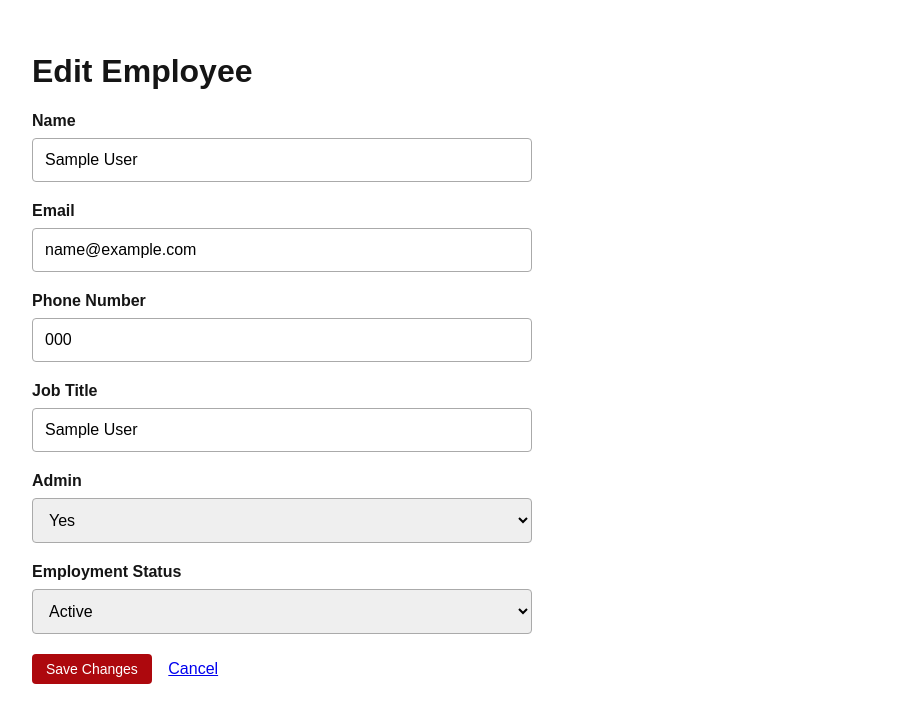
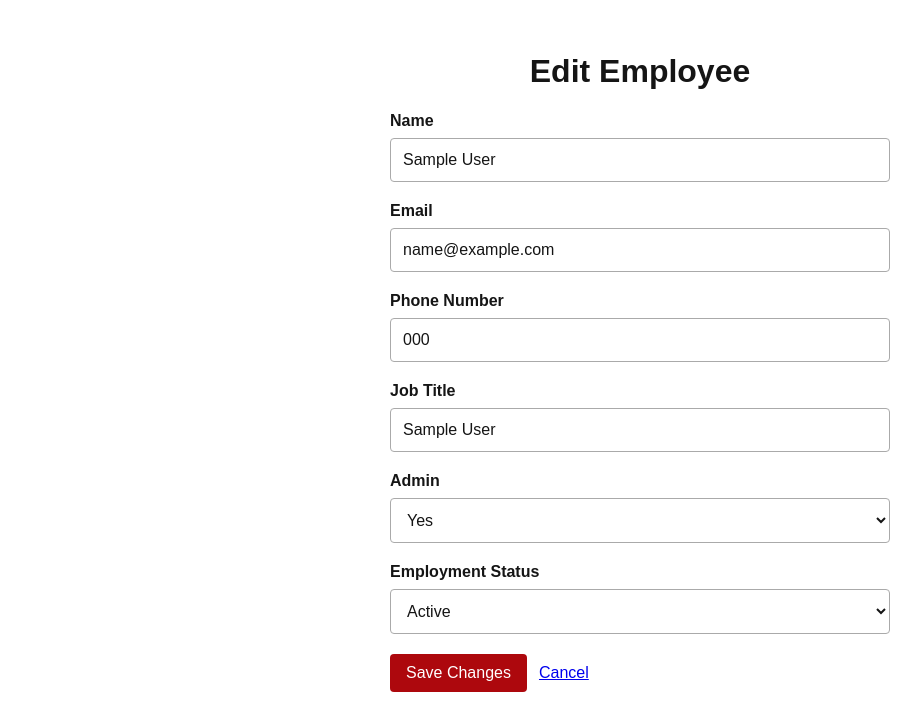
Before and after one commit to ryan4336/ToolTrack-WebApp, a Flask app: page /employees/1/edit in a window 1280 px wide. Shown: the part 90-814 px from the top of the page, without its empty margins (0-921 px from the left). Before the commit the page ends 774 px from the top, so only its background shows below. Run offline with Flask 3, Linux system fonts and the light colour scheme; tables that the repository leaves empty hold one stand-in row (values such as "Sample post"); parts of the project's set-up code (start-up, migrations or seed data) failed here and were passed over.

Commit message:
Consolidated shared form and button styles. Reused common styles across forms and centered forms and their headings

```diff
--- a/static/style.css
+++ b/static/style.css
@@ -194,26 +152,6 @@ body {
 
 .employees-header h1 {
     margin: 0;
-}
-
-/* Use the company red for the employee buttons */
-.add-employee-button,
-.edit-employee-button {
-    display: inline-block;
-    background-color: #ad080d;
-    color: white;
-    border: none;
-    border-radius: 4px;
-    padding: 10px 16px;
-    font: inherit;
-    text-decoration: none;
-    cursor: pointer;
-}
-
-/* Darken the buttons when the mouse is over them */
-.add-employee-button:hover,
-.edit-employee-button:hover {
-    background-color: #87060a;
 }
 
 /* Add a border around the table and allow scrolling left and right if table shrinks */
@@ -258,11 +196,6 @@ body {
     border-bottom: none;
 }
 
-/* Keep the Edit buttons smaller than the Add Employee button */
-.edit-employee-button {
-    padding: 7px 14px;
-    font-size: 14px;
-}
 
 .div-container {
     position: relative;
@@ -283,18 +215,94 @@ body {
     font-weight: bold;
     z-index: 10;
 }
-/* ---------------- EMPLOYEE EDIT FORM ----------------
-------------------------------------------------
-------------------------------------------------*/
 
-/* Limit the edit form's width */
-.employee-edit-form {
-    max-width: 500px;
+/* ---------------- SHARED BUTTONS ---------------- */
+/* ------------------------------------------------ */
+/* ------------------------------------------------ */
+
+/* Use this class for action buttons and links styled as buttons */
+.button {
+    display: inline-block;
+    padding: 10px 16px;
+    border: none;
+    border-radius: 4px;
+    background-color: var(--hulett-red);
+    color: var(--text-light);
+    font: inherit;
+    text-align: center;
+    text-decoration: none;
+    cursor: pointer;
 }
 
-/* Separate Save Changes from the Cancel link */
-.employee-edit-form button {
-    margin-right: 12px;
+.button:hover {
+    background-color: #87060a;
+}
+
+/* Add this class for smaller buttons inside tables */
+.button-small {
+    padding: 7px 14px;
+    font-size: 14px;
+}
+
+/* Add this class when a button should fill its container */
+.button-full {
+    width: 100%;
+}
+
+/* ---------------- SHARED FORMS ---------------- */
+/* ---------------------------------------------- */
+/* ---------------------------------------------- */
+
+/* Give standard forms a consistent width */
+.form {
+    width: 100%;
+    max-width: 500px;
+    margin: 0 auto;
+}
+
+/* Center the heading above the form */
+.form-title {
+    text-align: center;
+}
+
+/* Separate each field from the next one */
+.form-group {
+    margin-bottom: 20px;
+}
+
+/* Place labels above their fields */
+.form-group label {
+    display: block;
+    margin-bottom: 8px;
+    font-weight: 600;
+}
+
+/* Give inputs, dropdowns, and text areas the same appearance */
+.form-group input,
+.form-group select,
+.form-group textarea {
+    width: 100%;
+    padding: 12px;
+    border: 1px solid #aaaaaa;
+    border-radius: 4px;
+    background-color: #ffffff;
+    color: var(--text-dark);
+    font: inherit;
+}
+
+/* Highlight the field currently being edited */
+.form-group input:focus,
+.form-group select:focus,
+.form-group textarea:focus {
+    outline: 2px solid var(--hulett-red);
+    outline-offset: 2px;
+}
+
+/* Place the submit button and Cancel link beside each other */
+.form-actions {
+    display: flex;
+    align-items: center;
+    gap: 12px;
 }
 
 /* Display form validation errors in red */
--- a/templates/edit_employee.html
+++ b/templates/edit_employee.html
@@ -3,7 +3,7 @@
 {% block title %}Edit Employee | ToolTrack{% endblock %}
 
 {% block content %}
-<h1>Edit Employee</h1>
+<h1 class="form-title">Edit Employee</h1>
 
 <!-- Display a message if the submitted information cannot be saved -->
 {% if error %}
@@ -11,7 +11,7 @@
 {% endif %}
 
 <!-- Submit the form back to the employee's edit route -->
-<form method="POST" class="employee-edit-form">
+<form method="POST" class="form">
 
     <div class="form-group">
         <label for="name">Name</label>
@@ -68,7 +68,9 @@
         </select>
     </div>
 
-    <button type="submit" class="edit-employee-button">Save Changes</button>
-    <a href="{{ url_for('employees') }}">Cancel</a>
+    <div class="form-actions">
+        <button type="submit" class="button">Save Changes</button>
+        <a href="{{ url_for('employees') }}">Cancel</a>
+    </div>
 </form>
 {% endblock %}
--- a/templates/employees.html
+++ b/templates/employees.html
@@ -7,7 +7,7 @@
 <div class="employees-header">
     <h1>Employees</h1>
 
-    <a href="{{ url_for('add_employee') }}" class="add-employee-button">
+    <a href="{{ url_for('add_employee') }}" class="button">
         Add Employee
     </a>
 </div>
@@ -39,8 +39,8 @@
                 <td>
                     <!-- Pass the employee's ID so Flask knows which record to edit -->
                     <a href="{{ url_for('edit_employee', employee_id=employee.employee_id) }}"
-                    class="edit-employee-button">
-                        Edit
+                       class="button button-small">
+                       Edit
                     </a>
                 </td>
             </tr>
--- a/templates/login.html
+++ b/templates/login.html
@@ -39,9 +39,7 @@
                 >
             </div>
 
-            <button type="submit" class="login-button">
-                Log In
-            </button>
+            <button type="submit" class="button button-full">Log In</button>
         </form>
     </main>
     <div class="login-failed">
```
Also changed, not shown: other parts of static/style.css (+19 -62 lines), templates/add_employee.html (+6 -5 lines).
